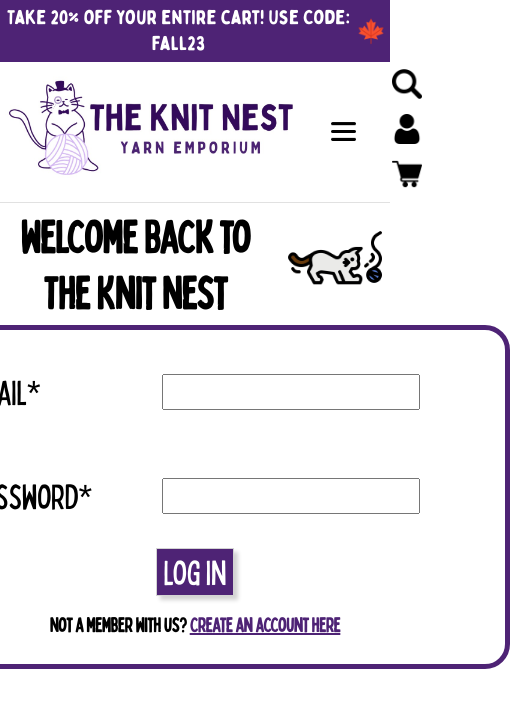
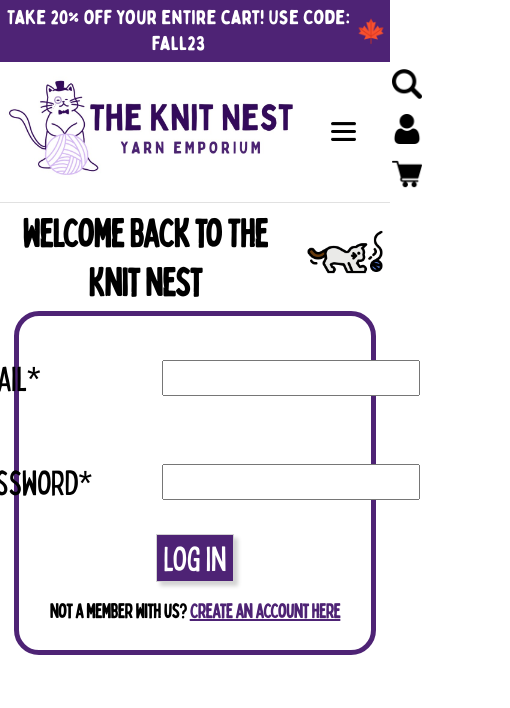
Before and after one commit to hvohr/the-knit-nest, a React (Create React App) app: page /login in a window 390 px wide. Shown: the top 708 px of the page, 510 px wide, since content can reach past the window. Built offline with nearby package versions, Linux system fonts and the light colour scheme; no server answers.

Commit message:
feat: add responsiveness to login and intro page

```diff
--- a/src/pages/Login.js
+++ b/src/pages/Login.js
@@ -50,11 +50,11 @@ function Login(props) {
             sessionStorage.setItem("loggedIn", "true")
           }
           } className='login-submit'>Log in</button>
-          {noPrevUser && <p>Not a valid account in our system!</p>}
+          {noPrevUser && <p className='not-valid-account'>Not a valid account in our system!</p>}
           <h2 className='login-create'>Not a member with us? <Link className='create-account-link' to='/createaccount'>Create an account here</Link></h2>
         </div>
       </form>}
-      {log === true && <section>
+      {log === true && <section className='login-success'>
         <h1>You have successfully logged into your account! Welcome {currentUser.name}!</h1>
         <Link to='/' className='login-link'>Return Home</Link>
       </section>}
--- a/src/pages/pages.css
+++ b/src/pages/pages.css
@@ -792,4 +792,25 @@ input[type=checkbox] {
   justify-content: flex-start;
 }
 
-@media only screen and (max-width: 600px) {}
+.not-valid-account,
+.login-success {
+  font-family: 'Bobby Jones Condensed';
+}
+
+.login-success {
+  font-size: 25px;
+  width: 80%;
+}
+
+@media only screen and (max-width: 600px) {
+  .login-welcome {
+    font-size: 39px;
+  }
+  .login-kitten {
+    height: 80px;
+  }
+
+  form {
+    width: 85%;
+  }
+}
```
